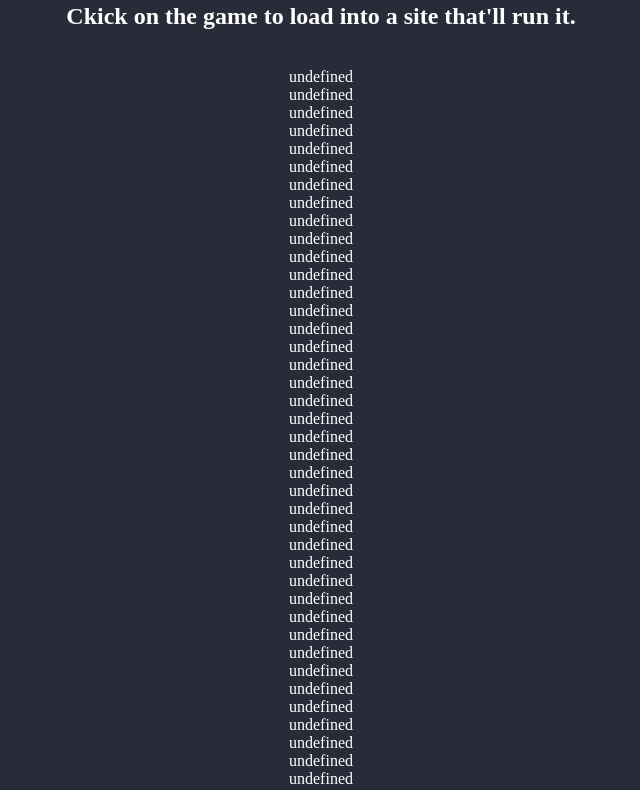
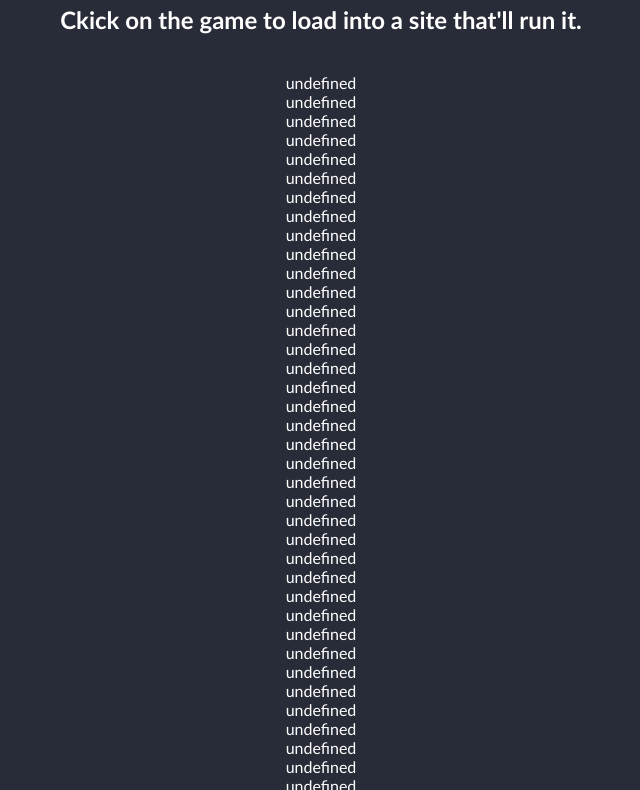
Before and after one commit to jdadonut/mkgames-portal, a plain HTML site: page index.html in a window 1280 px wide. Shown: the part 55-845 px from the top of the page, without its empty margins (319-959 px from the left). Drawn offline with Linux system fonts and the light colour scheme.

Commit message:
Update index.html

```diff
--- a/index.html
+++ b/index.html
@@ -2,9 +2,10 @@
   <head>
     <style>
       body {
-        min-height: 100vh;
+        min-height: 95vh;
         min-width: 100vw;
         padding: 0;
+        top-padding: 5vh;
         margin: 0;
         background: #282c38;
       }
@@ -17,6 +18,7 @@
         text-decoration: none !important;
         color: white;
         text-align: center !important;
+        font-family: "Trebuchet MS";
       }
     </style>
   </head>
```
